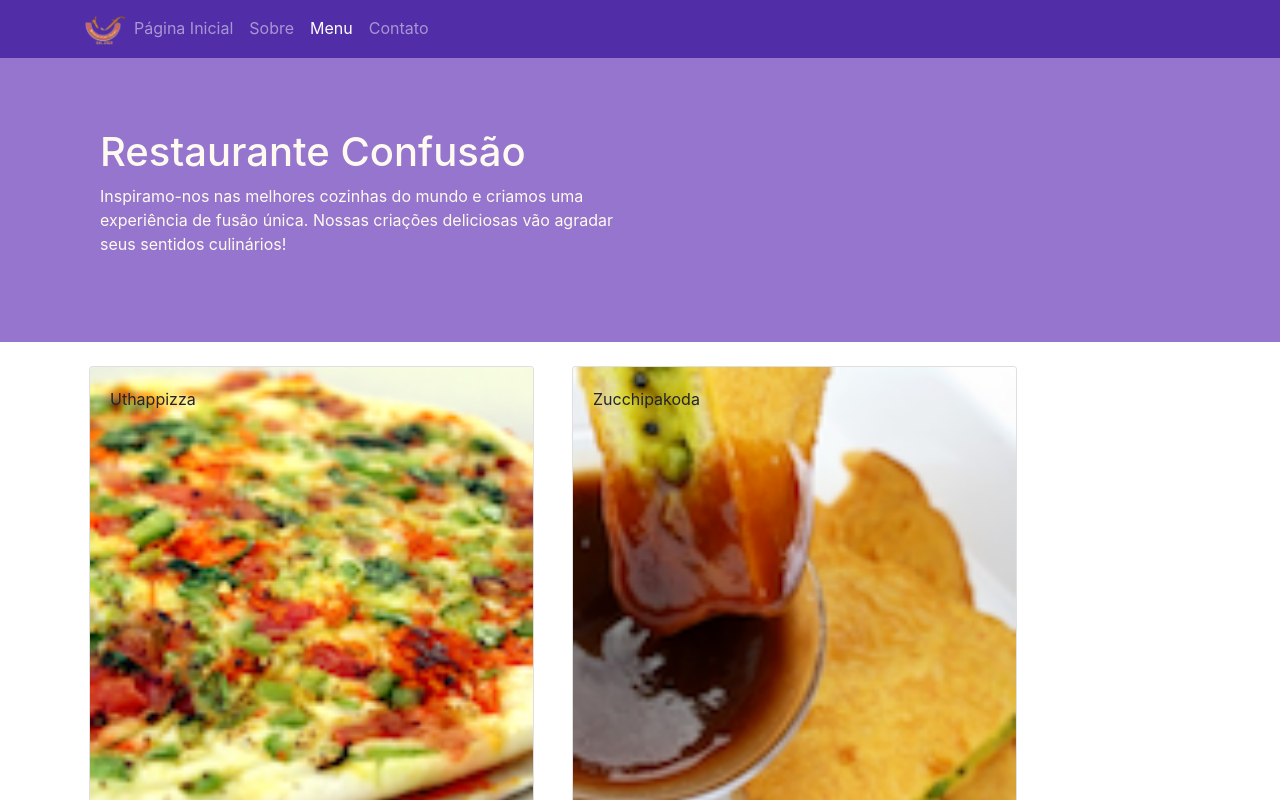
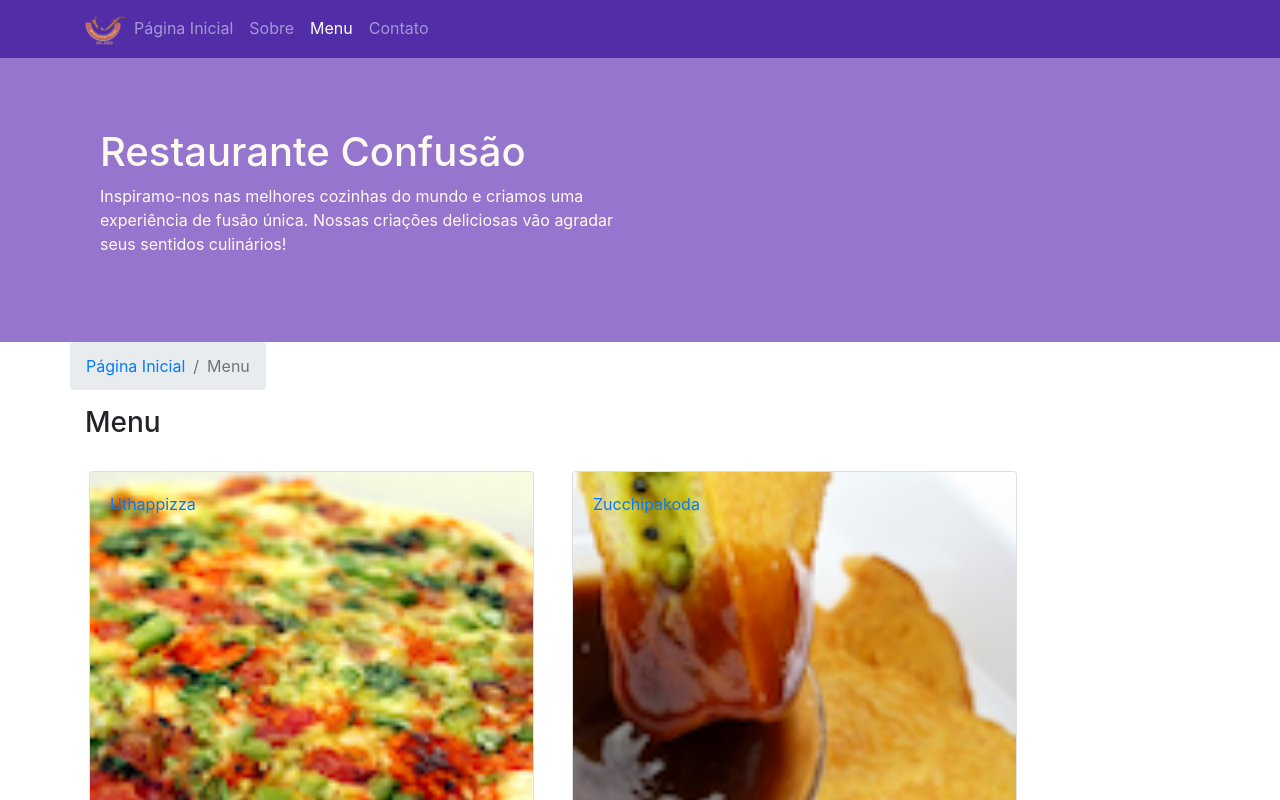
Before and after one commit to talesmilan/Site-de-Restaurando-feito-com-ReactJS-e-Redux, a React (Create React App) app: page /menu in a window 1280 px wide. Shown: the top 800 px of the page. Built offline with nearby package versions, Linux system fonts and the light colour scheme; the HTML template or start-up script is replaced by a standard one.

Commit message:
Aplicativo de página unica parte 2

```diff
--- a/src/components/ContactComponent.js
+++ b/src/components/ContactComponent.js
@@ -1,8 +1,19 @@
 import React from 'react';
+import { Breadcrumb, BreadcrumbItem } from 'reactstrap';
+import { Link } from 'react-router-dom';
 
 function Contact(props) {
     return(
         <div className="container">
+                <div className="row">
+                    <Breadcrumb>
+                        <BreadcrumbItem><Link to="/home">Página Inicial</Link></BreadcrumbItem>
+                        <BreadcrumbItem active>Contato</BreadcrumbItem>
+                    </Breadcrumb>
+                    <div className="col-12">
+                        <h3>Contato</h3>
+                    </div>
+                </div>
             <div className="row row-content">
                 <div className="col-12">
                 <h3>Informações de localização</h3>
--- a/src/components/DishdetailComponent.js
+++ b/src/components/DishdetailComponent.js
@@ -1,5 +1,6 @@
 import React from 'react';
-import {Card, CardImg, CardText, CardBody, CardTitle} from 'reactstrap'
+import {Card, CardImg, CardText, CardBody, CardTitle, Breadcrumb, BreadcrumbItem} from 'reactstrap'
+import {Link} from 'react-router-dom'
 
 
     function RenderDish({dish}) {
@@ -20,6 +21,7 @@
         return (
             <div className="col-12 col-md-5 m-1">
                 <h2 className="mb-3">Comentários</h2>
+                {console.log(comments)}
                 {comments.map((comment) => {
                 return (<><p>{comment.comment}</p>-- {comment.author}, {comment.date.substr(8, 2)}-{comment.date.substr(5, 2)}-{comment.date.substr(0, 4)}</>)
             })}
@@ -32,8 +34,17 @@
         return(
             <div className="container">
                 <div className="row">
+                    <Breadcrumb>
+                        <BreadcrumbItem><Link to="/menu">Menu</Link></BreadcrumbItem>
+                        <BreadcrumbItem active>{props.dish.name}</BreadcrumbItem>
+                    </Breadcrumb>
+                    <div className="col-12">
+                        <h3>{props.dish.name}</h3>
+                    </div>
+                </div>
+                <div className="row">
                     <RenderDish dish={props.dish} />
-                    <RenderComments comments={props.dish.comments} />
+                    <RenderComments comments={props.comments} />
                 </div>
             </div>)
     } else {
--- a/src/components/MainComponent.js
+++ b/src/components/MainComponent.js
@@ -4,6 +4,7 @@
 import Contact from './ContactComponent';
 import Header from './HeaderComponent';
 import Footer from './FooterComponent';
+import DishDetail from './DishdetailComponent'
 import { DISHES } from '../shared/dishes';
 import { COMMENTS } from '../shared/comments';
 import { LEADERS } from '../shared/leaders';
@@ -35,12 +36,19 @@
             )
         }
 
+        const DishWithId = ({match}) => {
+          return (
+            <DishDetail dish={this.state.dishes.filter((dish) => dish.id === parseInt(match.params.dishId,10))[0]} comments={this.state.comments.filter((comment) => comment.dishId === parseInt(match.params.dishId,10))} />
+          )
+        }
+
         return (
           <div>
             <Header />
             <Switch>
                 <Route path="/home" component={HomePage} />
                 <Route exact path='/menu' component={() => <Menu dishes={this.state.dishes} />} />
+                <Route path="/menu/:dishId" component={DishWithId} />
                 <Route exact path='/contactus' component={Contact} />
                 <Redirect to="/home" />
             </Switch>
--- a/src/components/MenuComponent.js
+++ b/src/components/MenuComponent.js
@@ -1,14 +1,16 @@
 import React from 'react';
-import {Card, CardImg, CardImgOverlay, CardTitle} from 'reactstrap'
+import {Card, CardImg, CardImgOverlay, CardTitle, Breadcrumb, BreadcrumbItem} from 'reactstrap'
+import {Link} from 'react-router-dom'
 
-    function RenderMenuItem({dish, onClick}) {
+    function RenderMenuItem({dish}) {
         return (
-            <Card key={dish.id}
-            onClick={() => onClick(dish.id)}>
-                <CardImg width="100%" src={dish.image} alt={dish.name}/>
-                <CardImgOverlay>
-                    <CardTitle>{dish.name}</CardTitle>
-                </CardImgOverlay>
+            <Card>
+                <Link to={`/menu/${dish.id}`}>
+                    <CardImg width="100%" src={dish.image} alt={dish.name}/>
+                    <CardImgOverlay>
+                        <CardTitle>{dish.name}</CardTitle>
+                    </CardImgOverlay>
+                </Link>
             </Card>
         )
     }
@@ -17,12 +19,21 @@
         const menu = props.dishes.map((dish) => {
             return (
                 <div key={dish.id} className="col-12 col-md-5 m-1 mt-4">
-                    <RenderMenuItem dish={dish} onClick={props.onClick} />
+                    <RenderMenuItem dish={dish}/>
                 </div>
             )
         });
         return (
             <div className="container">
+                <div className="row">
+                    <Breadcrumb>
+                        <BreadcrumbItem><Link to="/home">Página Inicial</Link></BreadcrumbItem>
+                        <BreadcrumbItem active>Menu</BreadcrumbItem>
+                    </Breadcrumb>
+                    <div className="col-12">
+                        <h3>Menu</h3>
+                    </div>
+                </div>
                 <div className="row">
                     {menu}
                 </div>
```
